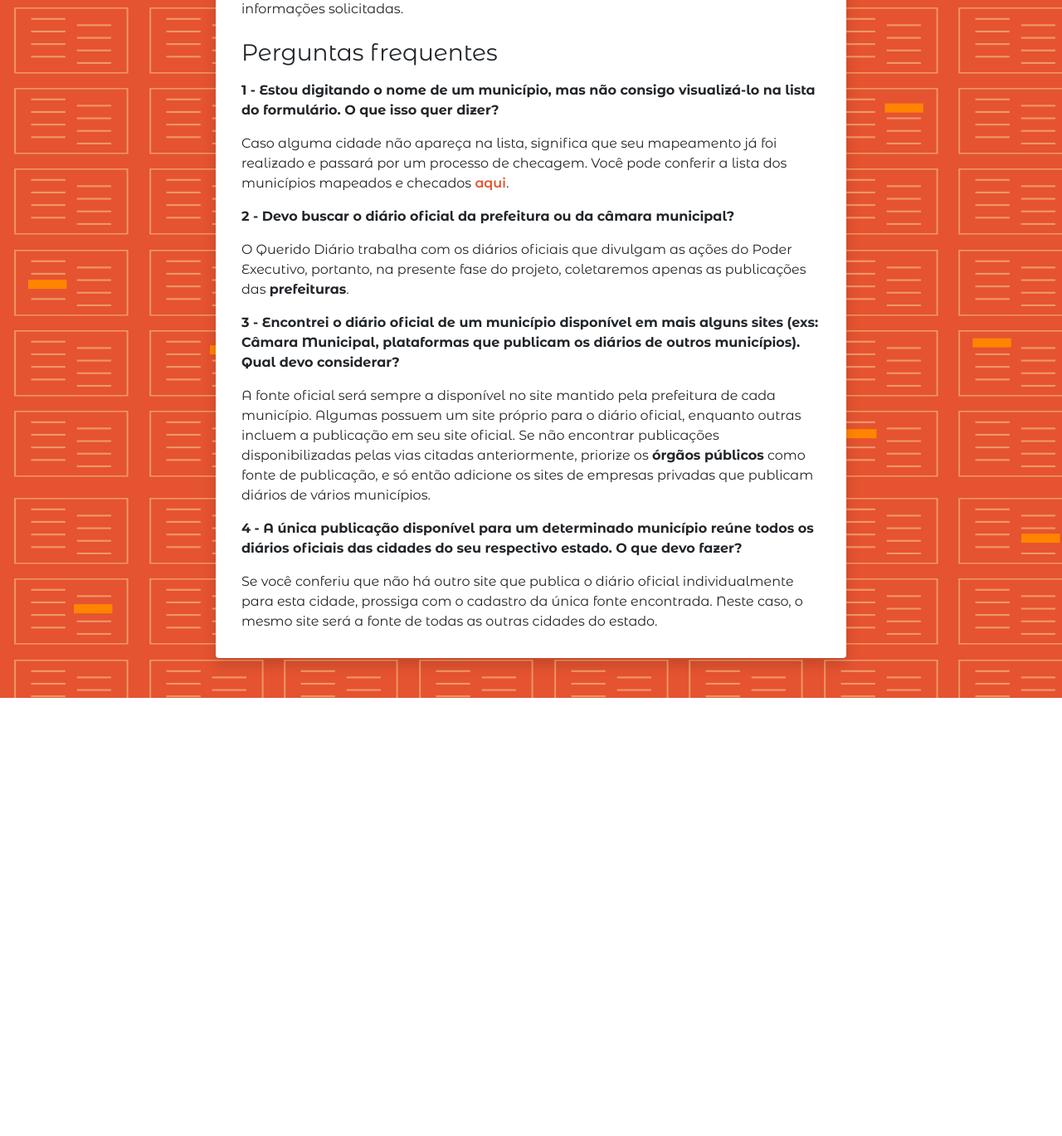
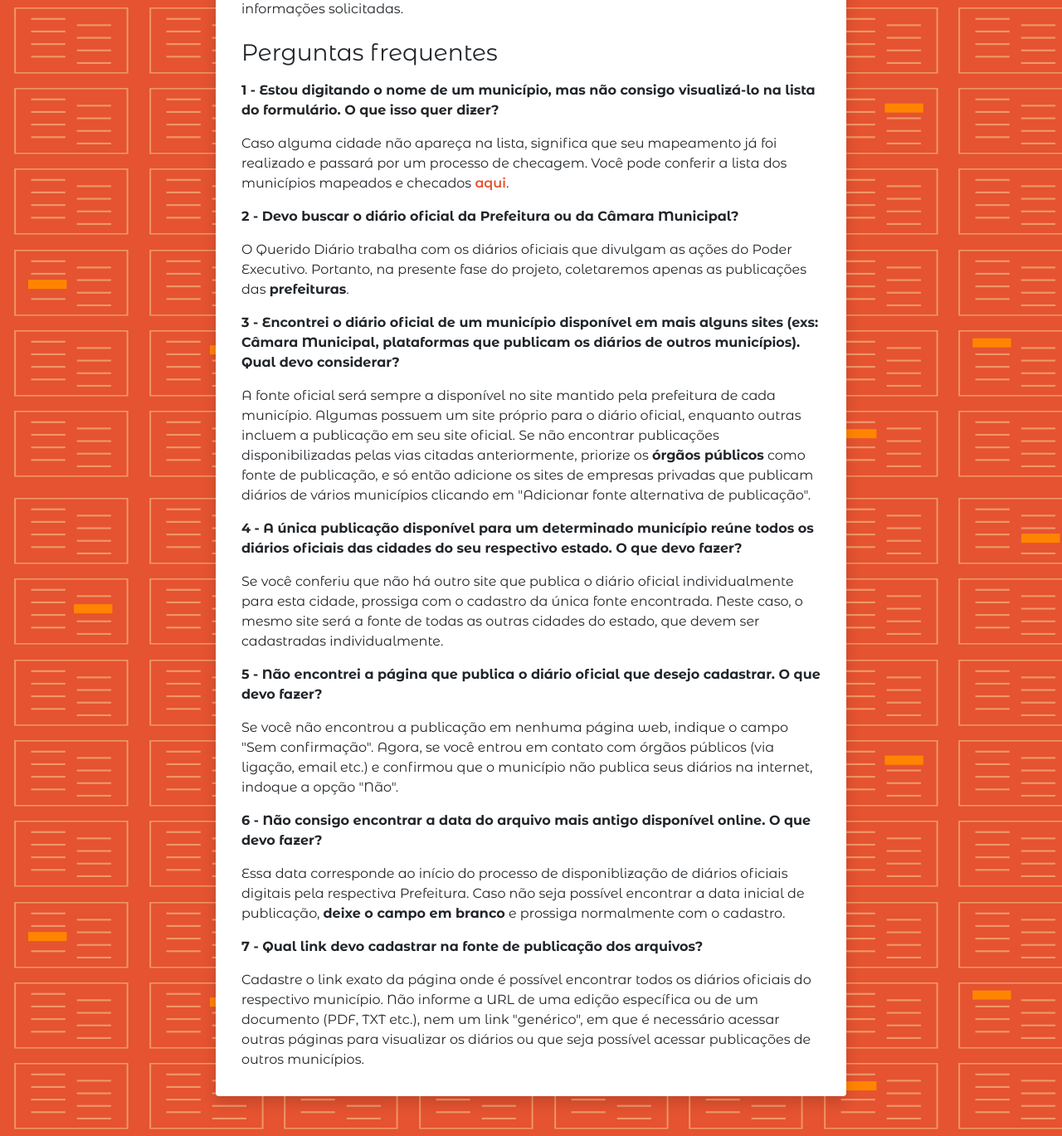
Before and after one commit to okfn-brasil/censo-querido-diario, a Django app: page /sobre/ in a window 1280 px wide. Shown: the part 981-2350 px from the top of the page at 83% size. Before the commit the page ends 1822 px from the top, so only its background shows below. Run offline with Django 3.2, Linux system fonts and the light colour scheme; some libraries are stand-ins or nearby versions.

Commit message:
improves FAQ

```diff
--- a/formulario/templates/sobre.html
+++ b/formulario/templates/sobre.html
@@ -24,15 +24,24 @@
     <p class="font-weight-bold">1 - Estou digitando o nome de um município, mas não consigo visualizá-lo na lista do formulário. O que isso quer dizer?</p>
     <p>Caso alguma cidade não apareça na lista, significa que seu mapeamento já foi realizado e passará por um processo de checagem. Você pode conferir a lista dos municípios mapeados e checados <a href="/andamento/" class="about-link">aqui</a>.</p>
 
-    <p class="font-weight-bold">2 - Devo buscar o diário oficial da prefeitura ou da câmara municipal?</p>
-    <p>O Querido Diário trabalha com os diários oficiais que divulgam as ações do Poder Executivo, portanto, na presente fase do projeto, coletaremos apenas as publicações das <strong>prefeituras</strong>.</p>
+    <p class="font-weight-bold">2 - Devo buscar o diário oficial da Prefeitura ou da Câmara Municipal?</p>
+    <p>O Querido Diário trabalha com os diários oficiais que divulgam as ações do Poder Executivo. Portanto, na presente fase do projeto, coletaremos apenas as publicações das <strong>prefeituras</strong>.</p>
 
     <p class="font-weight-bold">3 - Encontrei o diário oficial de um município disponível em mais alguns sites (exs: Câmara Municipal, plataformas que publicam os diários de outros municípios). Qual devo considerar?</p>
-    <p>A fonte oficial será sempre a disponível no site mantido pela prefeitura de cada município. Algumas possuem um site próprio para o diário oficial, enquanto outras incluem a publicação em seu site oficial. Se não encontrar publicações disponibilizadas pelas vias citadas anteriormente, priorize os <strong>órgãos públicos</strong> como fonte de publicação, e só então adicione os sites de empresas privadas que publicam diários de vários municípios.</p>
+    <p>A fonte oficial será sempre a disponível no site mantido pela prefeitura de cada município. Algumas possuem um site próprio para o diário oficial, enquanto outras incluem a publicação em seu site oficial. Se não encontrar publicações disponibilizadas pelas vias citadas anteriormente, priorize os <strong>órgãos públicos</strong> como fonte de publicação, e só então adicione os sites de empresas privadas que publicam diários de vários municípios clicando em "Adicionar fonte alternativa de publicação".</p>
 
     <p class="font-weight-bold">4 - A única publicação disponível para um determinado município reúne todos os diários oficiais das cidades do seu respectivo estado. O que devo fazer?</p>
-    <p>Se você conferiu que não há outro site que publica o diário oficial individualmente para esta cidade, prossiga com o cadastro da única fonte encontrada. Neste caso, o mesmo site será a fonte de todas as outras cidades do estado.</p>
+    <p>Se você conferiu que não há outro site que publica o diário oficial individualmente para esta cidade, prossiga com o cadastro da única fonte encontrada. Neste caso, o mesmo site será a fonte de todas as outras cidades do estado, que devem ser cadastradas individualmente.</p>
 
+    <p class="font-weight-bold">5 - Não encontrei a página que publica o diário oficial que desejo cadastrar. O que devo fazer?</p>
+    <p>Se você não encontrou a publicação em nenhuma página web, indique o campo "Sem confirmação". Agora, se você entrou em contato com órgãos públicos (via ligação, email etc.) e confirmou que o município não publica seus diários na internet, indoque a opção "Não".
+    </p>
+
+    <p class="font-weight-bold">6 - Não consigo encontrar a data do arquivo mais antigo disponível online. O que devo fazer?</p>
+    <p>Essa data corresponde ao início do processo de disponiblização de diários oficiais digitais pela respectiva Prefeitura. Caso não seja possível encontrar a data inicial de publicação, <strong>deixe o campo em branco</strong> e prossiga normalmente com o cadastro.</p>
+
+    <p class="font-weight-bold">7 - Qual link devo cadastrar na fonte de publicação dos arquivos?</p>
+    <p>Cadastre o link exato da página onde é possível encontrar todos os diários oficiais do respectivo município. Não informe a URL de uma edição específica ou de um documento (PDF, TXT etc.), nem um link "genérico", em que é necessário acessar outras páginas para visualizar os diários ou que seja possível acessar publicações de outros municípios.</p>
 </div>
 
 {% endblock %}
```
